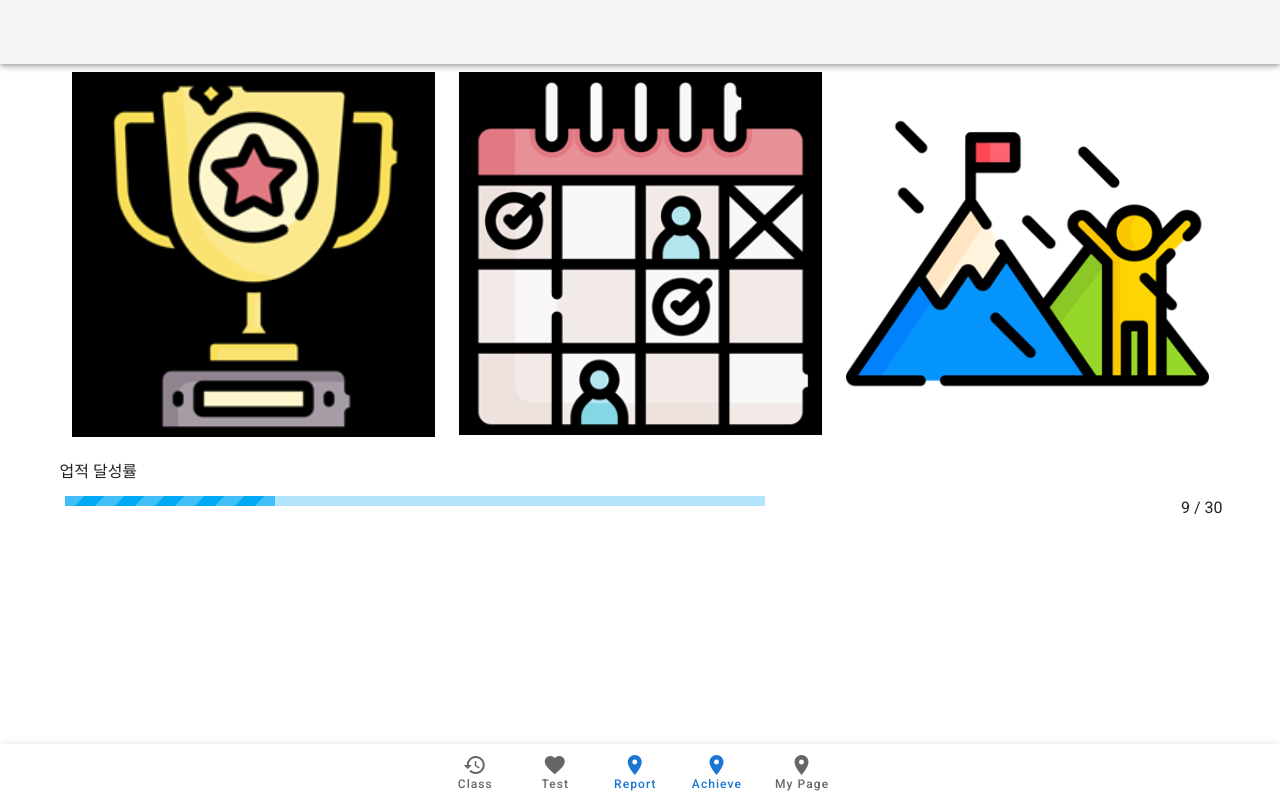
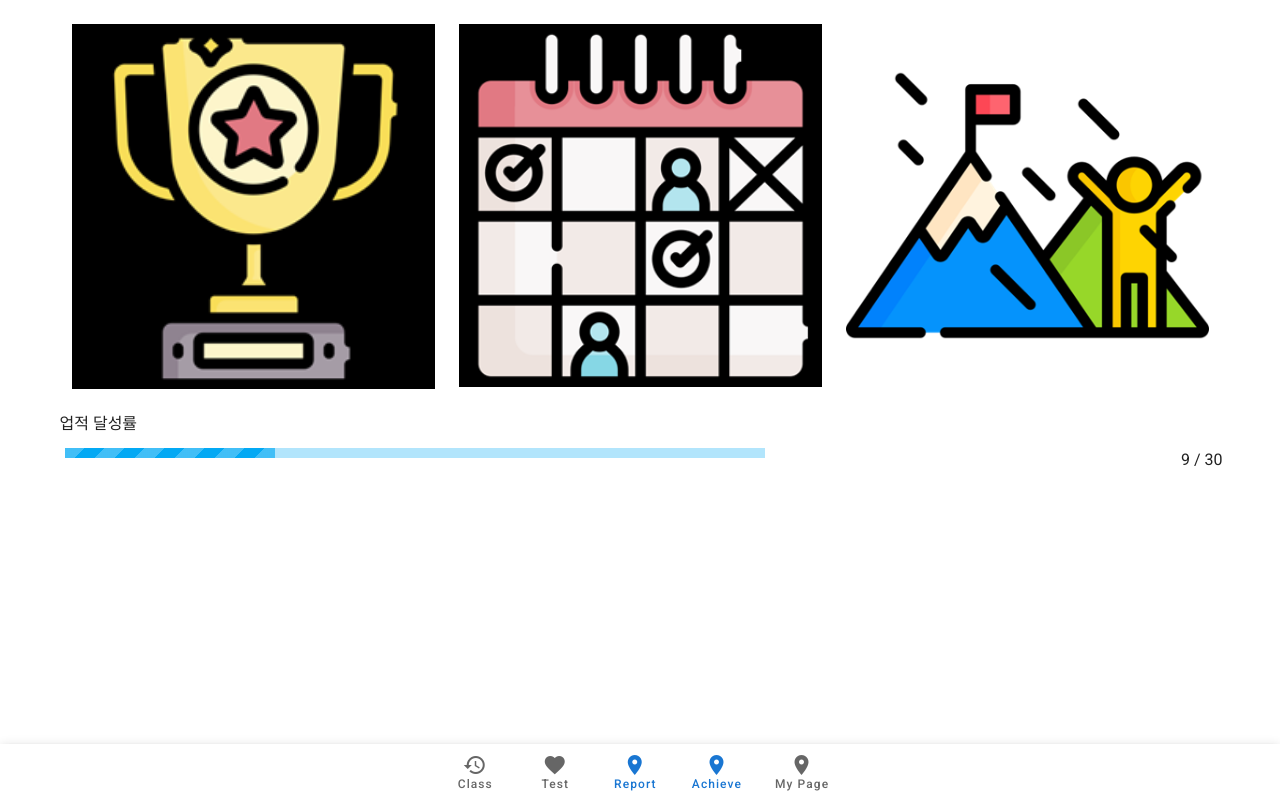
Before and after one commit to snowcuphea/K-tutor, a Vue app in the folder client/: page /achievement in a window 1280 px wide. Built offline with nearby package versions, Linux system fonts and the light colour scheme.

Commit message:
[EDIT] 수정

```diff
--- a/client/src/views/Achievement.vue
+++ b/client/src/views/Achievement.vue
@@ -1,8 +1,5 @@
 <template>
   <div>
-    <v-app-bar fixed class="app_bar">
-    </v-app-bar>
-    <br><br>
     <div class="modal-overlay"
       v-if="visible"
       @click="closeModal"
--- a/client/src/views/MyPage.vue
+++ b/client/src/views/MyPage.vue
@@ -1,7 +1,5 @@
 <template>
   <div class="mypage_body">
-    <v-app-bar>My Page</v-app-bar>
-
     <div>
       <v-container>
         <v-row>
```
